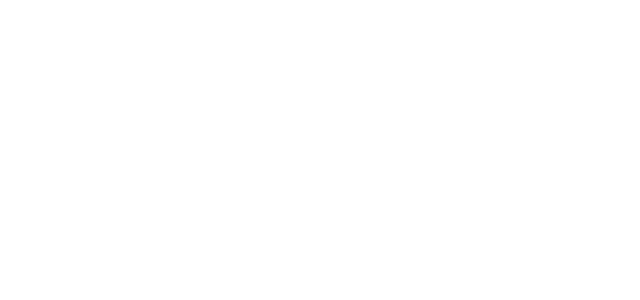
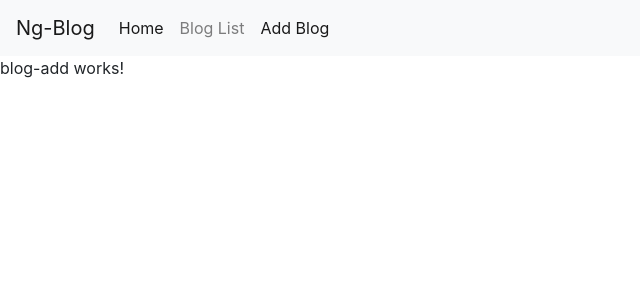
Before and after one commit to webalok/msms, an Angular app: page /store/blog-add in a window 1280 px wide. Before the commit this address led to /. Shown: the top 300 px of the page, without its empty margins (0-640 px from the left). Built offline with nearby package versions, Linux system fonts and the light colour scheme.

Commit message:
Added blog list and blog add

```diff
--- a/src/app/admin-login.service.ts
+++ b/src/app/admin-login.service.ts
@@ -7,7 +7,7 @@
 export class AdminLoginService {
 
   constructor(private http: HttpClient) { }
-  API_URL: string = 'http://localhost/backupnow/';
+  API_URL: string = 'http://backup.phpwork.co.in/';
 
   check_user_authuntication(data) {
    return this.http.post<any>(this.API_URL+'check_user_authuntication', data);
--- a/src/app/app.module.ts
+++ b/src/app/app.module.ts
@@ -20,6 +20,8 @@
 import { FormsModule, ReactiveFormsModule } from '@angular/forms';
 import { NgbModule } from '@ng-bootstrap/ng-bootstrap';
 import { AdminLoginService } from './admin-login.service';
+import { BlogListComponent } from './backyard/blog/blog-list/blog-list.component';
+import { BlogAddComponent } from './backyard/blog/blog-add/blog-add.component';
 
 @NgModule({
   declarations: [
@@ -32,7 +34,9 @@
     ByLoginComponent,
     ByDashboardComponent,
     HomeLayoutComponent,
-    LoginLayoutComponent
+    LoginLayoutComponent,
+    BlogListComponent,
+    BlogAddComponent
   ],
   imports: [
     BrowserModule,
--- /dev/null
+++ b/src/app/backyard/blog/blog-add/blog-add.component.html
@@ -0,0 +1 @@
+<p>blog-add works!</p>
--- /dev/null
+++ b/src/app/backyard/blog/blog-add/blog-add.component.ts
@@ -0,0 +1,15 @@
+import { Component, OnInit } from '@angular/core';
+
+@Component({
+  selector: 'app-blog-add',
+  templateUrl: './blog-add.component.html',
+  styleUrls: ['./blog-add.component.css']
+})
+export class BlogAddComponent implements OnInit {
+
+  constructor() { }
+
+  ngOnInit(): void {
+  }
+
+}
--- /dev/null
+++ b/src/app/backyard/blog/blog-list/blog-list.component.html
@@ -0,0 +1 @@
+<p>blog-list works!</p>
--- /dev/null
+++ b/src/app/backyard/blog/blog-list/blog-list.component.ts
@@ -0,0 +1,15 @@
+import { Component, OnInit } from '@angular/core';
+
+@Component({
+  selector: 'app-blog-list',
+  templateUrl: './blog-list.component.html',
+  styleUrls: ['./blog-list.component.css']
+})
+export class BlogListComponent implements OnInit {
+
+  constructor() { }
+
+  ngOnInit(): void {
+  }
+
+}
--- a/src/app/backyard/by-header/by-header.component.html
+++ b/src/app/backyard/by-header/by-header.component.html
@@ -6,13 +6,13 @@
  <div class="collapse navbar-collapse" id="navbarNav">
    <ul class="navbar-nav">
      <li class="nav-item active">
-       <a class="nav-link" href="#">Home</a>
+       <a class="nav-link" [routerLink]="['/store/home']"         [routerLinkActive]="['active']">Home</a>
      </li>
      <li class="nav-item">
-       <a class="nav-link" href="#">Blog List</a>
+       <a class="nav-link" [routerLink]="['/store/blog-list']"    [routerLinkActive]="['active']">Blog List</a>
      </li>
      <li class="nav-item">
-       <a class="nav-link" href="#">Add Blog</a>
+       <a class="nav-link" [routerLink]="['/store/blog-add']"     [routerLinkActive]="['active']">Add Blog</a>
      </li>
    </ul>
  </div>
--- a/src/app/backyard/by-login/by-login.component.ts
+++ b/src/app/backyard/by-login/by-login.component.ts
@@ -33,12 +33,8 @@
    this.set_user_email    = login_form_group.controls.email.value;
    this.set_user_password = login_form_group.controls.password.value;
 
-   if(this.set_user_email=='peter@gmail.com'){
-    this.router.navigate(['/store/home']);
-   }
-
-   //this.http_client.check_user_authuntication(this.login_form_group.value).subscribe( data => { if(data.status=='success'){ sessionStorage.setItem('IS_SESSION','YES'); this.router.navigate(['store-home']); } else{ this.error_msg = data.message; } });
-   //this.isFormSubmitted   = false;
+   this.http_client.check_user_authuntication(this.login_form_group.value).subscribe( data => { if(data.status=='success'){ this.router.navigate(['/store/home']); } else{ this.error_msg = data.message; } });
+   this.isFormSubmitted   = false;
   }
 
   resetForm(){
```
Also changed, not shown: src/app/app-routing.module.ts (+10 -0 lines), src/app/backyard/blog/blog-add/blog-add.component.css (added), src/app/backyard/blog/blog-list/blog-list.component.css (added), 2 other files (tests, documents, lock files or other folders).
